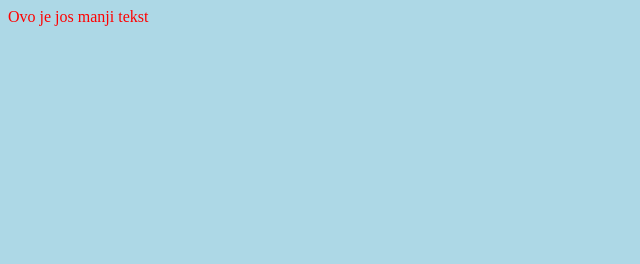
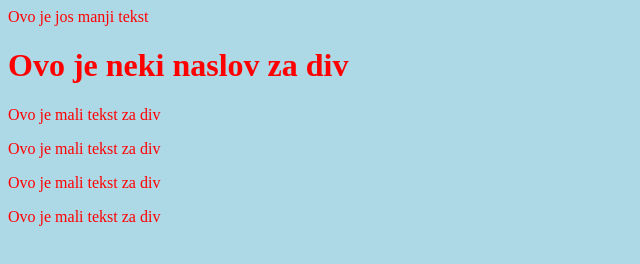
Before and after one commit to hamzahusic/gitVjezba, a plain HTML site: page index.html in a window 1280 px wide. Shown: the whole page, without its empty margins (0-640 px from the left). Drawn offline with Linux system fonts and the light colour scheme.

Commit message:
Dodan div sa elementima

```diff
--- a/index.html
+++ b/index.html
@@ -7,5 +7,12 @@
     </head>
     <body>
         <p>Ovo je jos manji tekst</p>
+        <div>
+            <h1>Ovo je neki naslov za div</h1>
+            <p>Ovo je mali tekst za div</p>
+            <p>Ovo je mali tekst za div</p>
+            <p>Ovo je mali tekst za div</p>
+            <p>Ovo je mali tekst za div</p>
+        </div>
     </body>
 </html>
```
